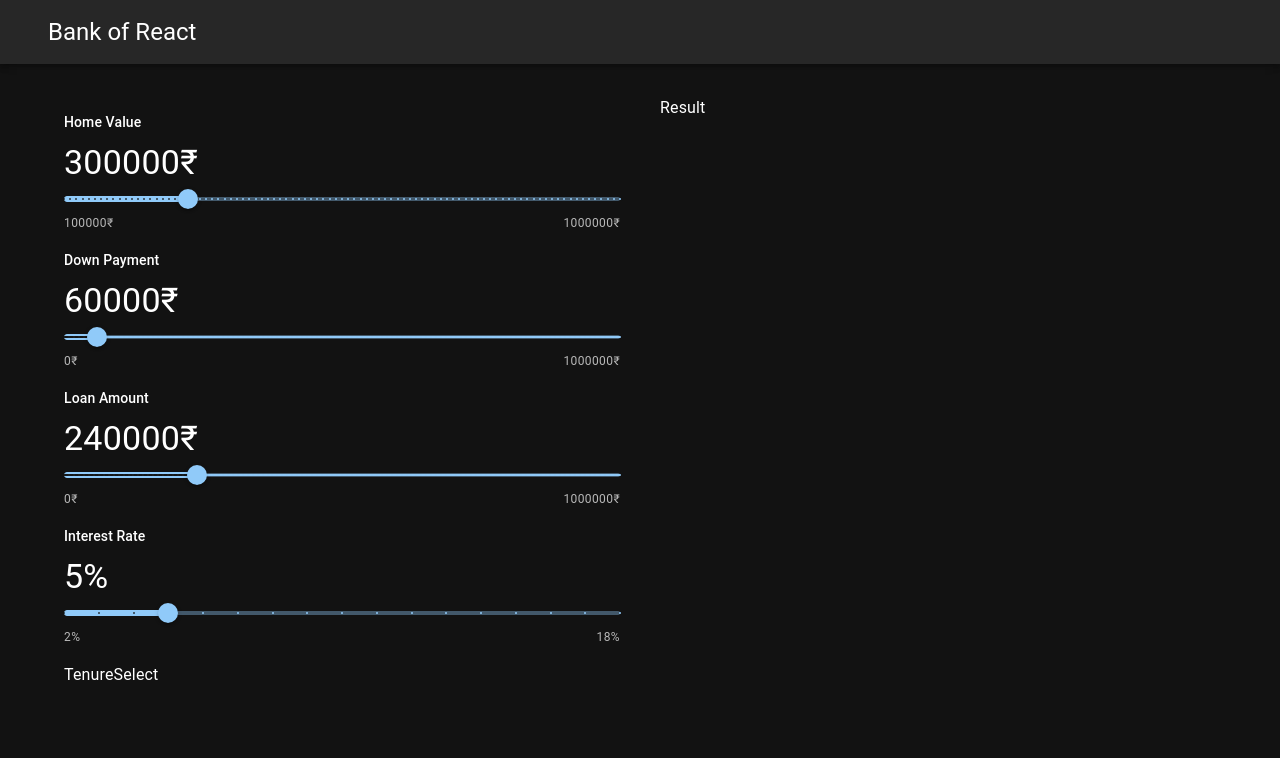
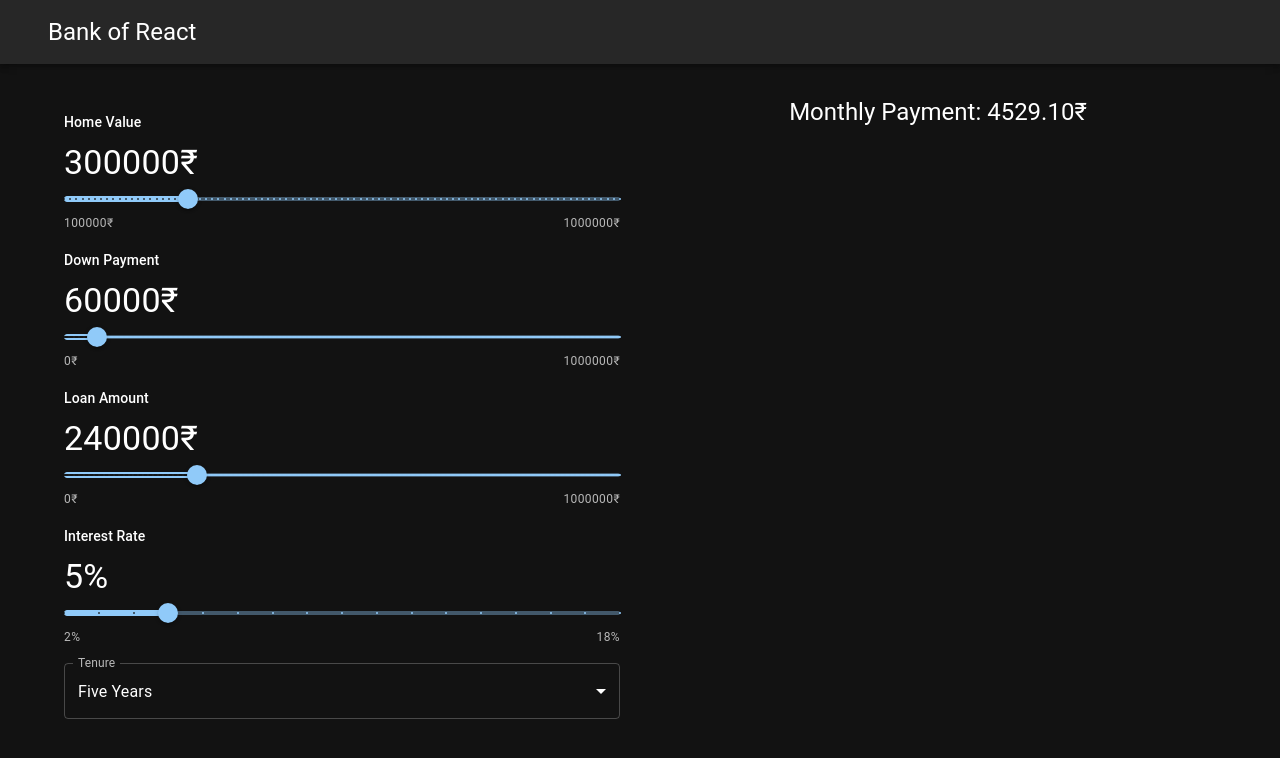
Before and after one commit to thejas-1999/mortgage-calculator-react, a React (Vite) app in the folder mortgage-calculator/: page / in a window 1280 px wide. Shown: the top 758 px of the page. Built offline with nearby package versions, Linux system fonts and the light colour scheme.

Commit message:
Ad results to the project based on some calculations

```diff
--- a/mortgage-calculator/src/App.jsx
+++ b/mortgage-calculator/src/App.jsx
@@ -11,7 +11,7 @@
     homeValue: 300000,
     downPayment: 300000 * 0.2,
     loanAmount: 300000 * 0.8,
-    loanterm: 3000,
+    loanTerm: 5,
     interestRate: 5,
   });
 
@@ -22,10 +22,10 @@
         <Grid container spacing={5}>
           <Grid item xs={12} md={6}>
             <SliderSelect data={data} setData={setData} />
-            <TenureSelect />
+            <TenureSelect data={data} setData={setData} />
           </Grid>
           <Grid item xs={12} md={6}>
-            <Result />
+            <Result data={data} setData={setData} />
           </Grid>
         </Grid>
       </Container>
--- a/mortgage-calculator/src/Components/Result.jsx
+++ b/mortgage-calculator/src/Components/Result.jsx
@@ -1,4 +1,25 @@
-const Result = () => {
-  return <div>Result</div>;
+import { Stack, Typography } from "@mui/material";
+
+const Result = ({ data }) => {
+  const { homeValue, downPayment, loanAmount, loanTerm, interestRate } = data;
+
+  const totalMonths = loanTerm * 12;
+  const interestPerMonth = interestRate / 100 / 12;
+
+  const monthlyPayment =
+    (loanAmount *
+      (interestPerMonth * Math.pow(1 + interestPerMonth, totalMonths))) /
+    (Math.pow(1 + interestPerMonth, totalMonths) - 1);
+
+  const totalInterestGenerated = monthlyPayment * totalMonths - loanAmount;
+
+  return (
+    <Stack>
+      <Typography textAlign={"center"} variant="h5">
+        Monthly Payment: {monthlyPayment.toFixed(2)}₹
+      </Typography>
+    </Stack>
+  );
 };
+
 export default Result;
--- a/mortgage-calculator/src/Components/TenureSelect.jsx
+++ b/mortgage-calculator/src/Components/TenureSelect.jsx
@@ -1,4 +1,36 @@
-const TenureSelect = () => {
-  return <div>TenureSelect</div>;
+import { useState } from "react";
+import * as React from "react";
+import Box from "@mui/material/Box";
+import InputLabel from "@mui/material/InputLabel";
+import MenuItem from "@mui/material/MenuItem";
+import FormControl from "@mui/material/FormControl";
+import Select from "@mui/material/Select";
+
+const TenureSelect = ({ data, setData }) => {
+  const handleChange = (event) => {
+    setData({
+      ...data,
+      loanTerm: event.target.value,
+    });
+  };
+
+  return (
+    <FormControl fullWidth>
+      <InputLabel id="demo-simple-select-label">Tenure</InputLabel>
+      <Select
+        labelId="demo-simple-select-label"
+        id="demo-simple-select"
+        value={data.loanTerm}
+        label="Tenure"
+        onChange={handleChange}
+      >
+        <MenuItem value={5}>Five Years</MenuItem>
+        <MenuItem value={10}>Ten Years</MenuItem>
+        <MenuItem value={15}>Fifteen Years</MenuItem>
+        <MenuItem value={20}>Twenty Years</MenuItem>
+        <MenuItem value={25}>Twenty Five Years</MenuItem>
+      </Select>
+    </FormControl>
+  );
 };
 export default TenureSelect;
```
